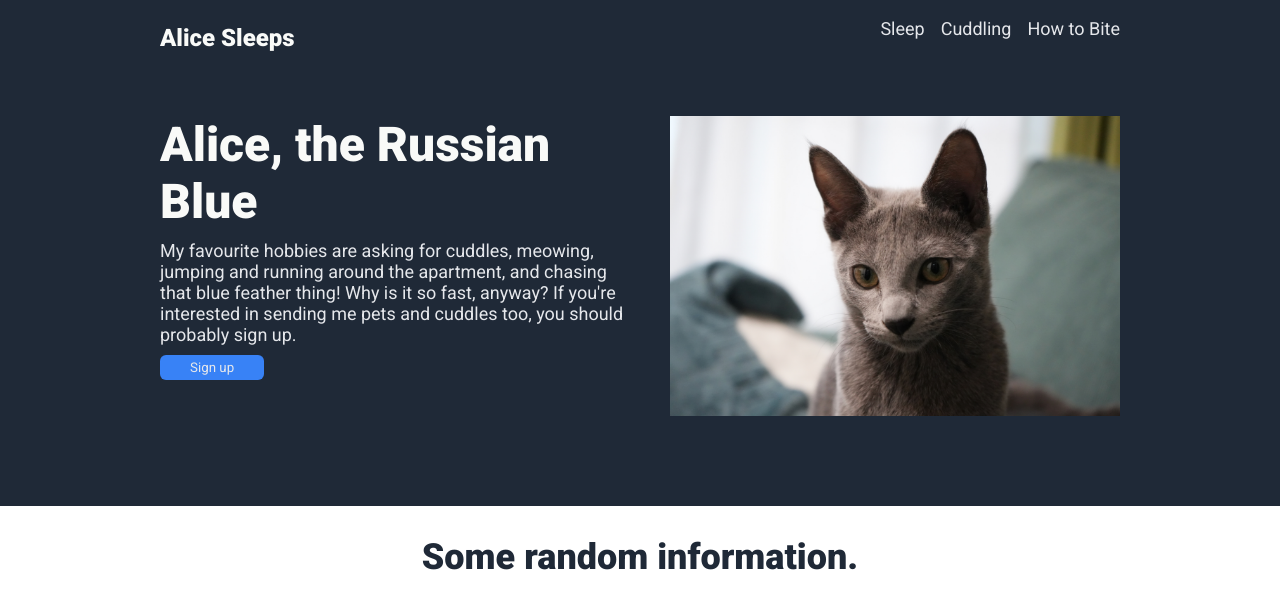
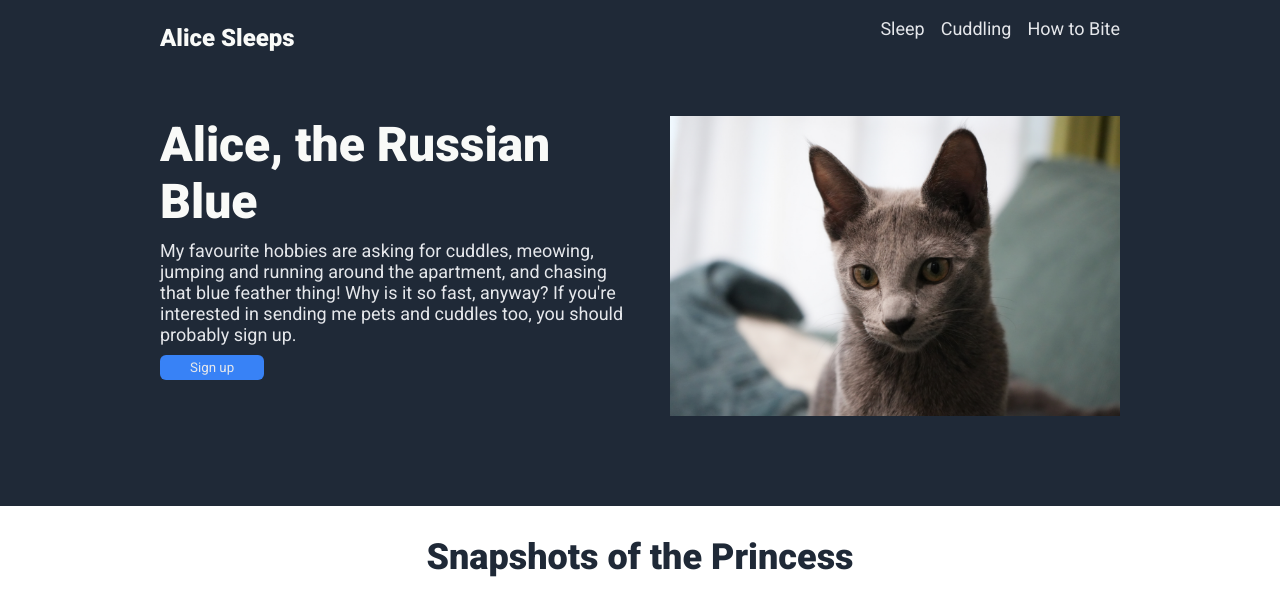
Before and after one commit to william-jce/odin-landing-page, a plain HTML site: page index.html in a window 1280 px wide. Shown: the top 605 px of the page. Drawn offline with Linux system fonts and the light colour scheme.

Commit message:
Replace placeholder text

```diff
--- a/index.html
+++ b/index.html
@@ -32,7 +32,7 @@
     </div>
   </div>
   <div class="content">
-    <h2 class="info-header">Some random information.</h2>
+    <h2 class="info-header">Snapshots of the Princess</h2>
     <div class="content-container">
       <figure class="content-captions">
         <img class="content-img" src="../odin-landing-page/images/IMG_2832.jpeg" alt="Russian Blue kitten sleeping.">
```
